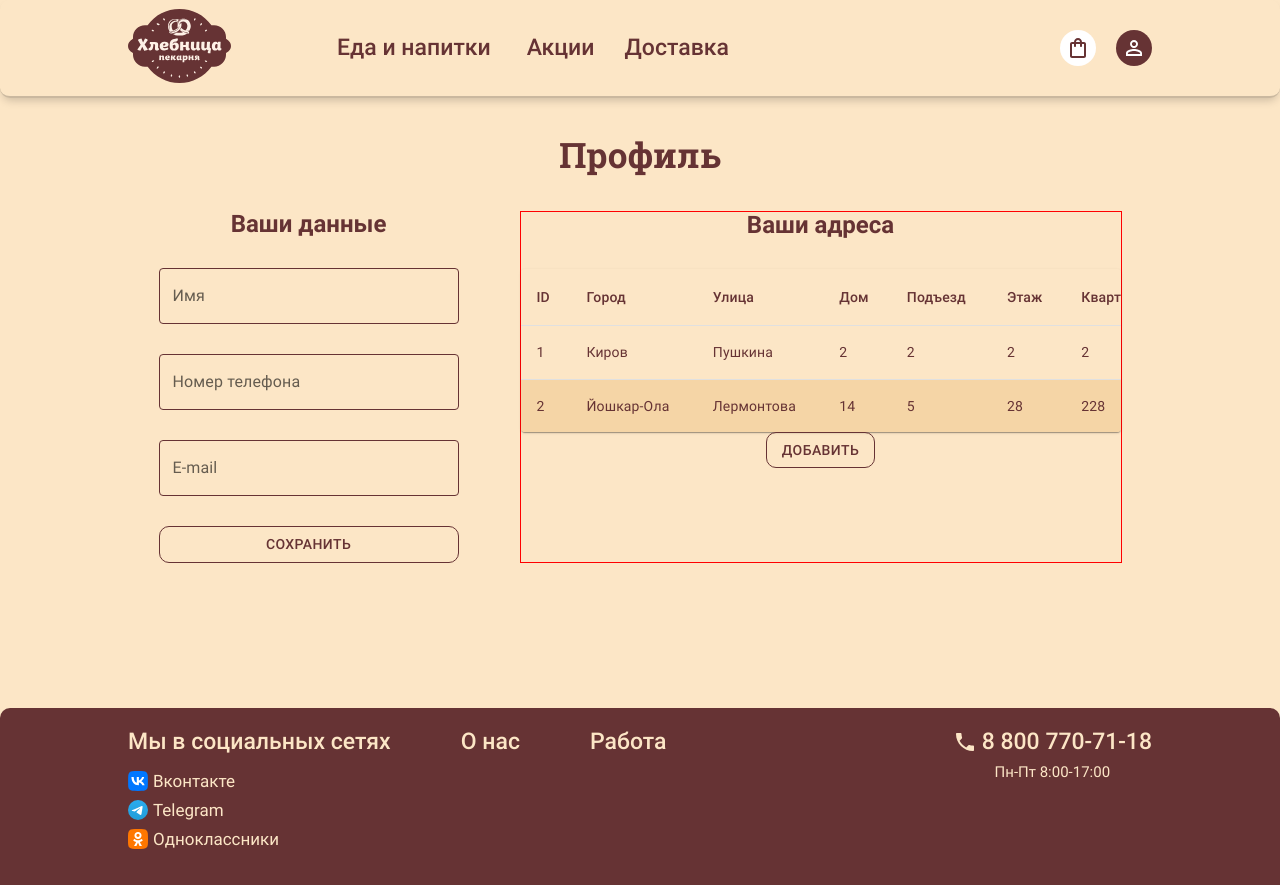
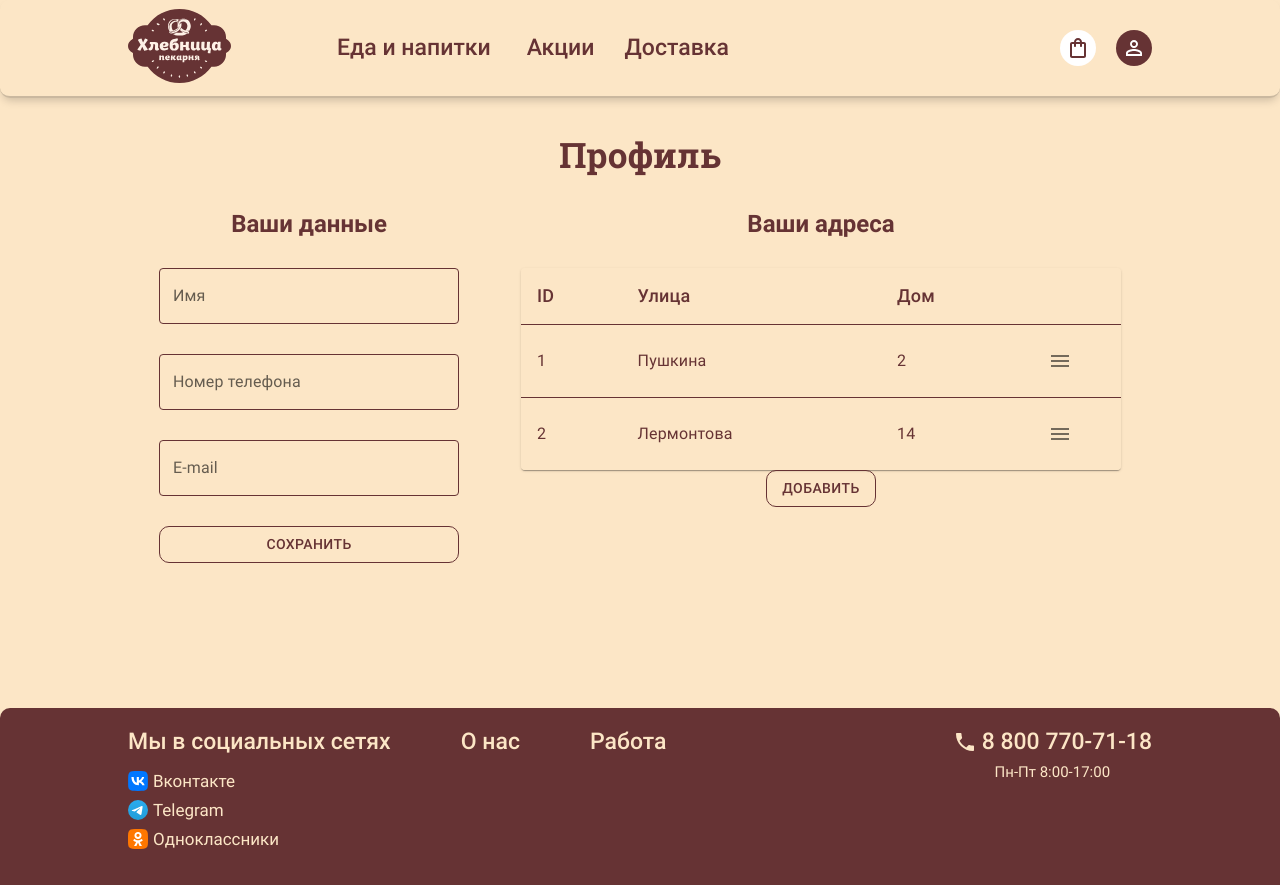
Before and after one commit to hvny/course_project_web, a React (Create React App) app in the folder online-store-frontend/: page /profile in a window 1280 px wide. Built offline with nearby package versions, Linux system fonts and the light colour scheme.

Commit message:
fix: table

```diff
--- a/online-store-frontend/src/components/DataTable/DataTable.css
+++ b/online-store-frontend/src/components/DataTable/DataTable.css
@@ -0,0 +1,3 @@
+.data-table {
+    /* border: 1px solid #663334; */
+}
--- a/online-store-frontend/src/components/DataTable/DataTable.jsx
+++ b/online-store-frontend/src/components/DataTable/DataTable.jsx
@@ -7,7 +7,9 @@ import TableContainer from '@mui/material/TableContainer';
 import TableHead from '@mui/material/TableHead';
 import TableRow from '@mui/material/TableRow';
 import Paper from '@mui/material/Paper';
+import IconButton from '@mui/material/IconButton';
 
+import MenuIcon from '@mui/icons-material/Menu';
 import { styled } from '@mui/material/styles';
 
 import { StyledEngineProvider } from '@mui/material/styles';
@@ -20,11 +22,11 @@ export default function DataTable({ data }) {
             headerName: 'ID',
             width: 20,
         },
-        {
+        /*{
             field: 'city',
             headerName: 'Город',
             width: 100,
-        },
+        },*/
         {
             field: 'street',
             headerName: 'Улица',
@@ -36,6 +38,11 @@ export default function DataTable({ data }) {
             width: 10,
         },
         {
+            field: 'info',
+            headerName: '',
+            width: 10,
+        },
+        /*{
             field: 'entry',
             headerName: 'Подъезд',
             width: 10,
@@ -49,7 +56,7 @@ export default function DataTable({ data }) {
             field: 'apartment',
             headerName: 'Квартира',
             width: 10,
-        },
+        },*/
     ];
 
     const rows = [
@@ -59,37 +66,35 @@ export default function DataTable({ data }) {
 
     const StyledTableCell = styled(TableCell)(({ theme }) => ({
         [`&.${tableCellClasses.head}`]: {
-          backgroundColor: "#FCE6C6",
-          color: "#663334",
+            backgroundColor: "#FCE6C6",
+            color: "#663334",
+            borderColor: "#663334",
+            fontSize: 18,
         },
         [`&.${tableCellClasses.body}`]: {
-          fontSize: 14,
-          backgroundColor: "#FCE6C6",
-          color: "#663334",
-
-
+            backgroundColor: "#FCE6C6",
+            color: "#663334",
+            borderColor: "#663334",
+            fontSize: 16,
         },
       }));
 
       const StyledTableRow = styled(TableRow)(({ theme }) => ({
-        '&:nth-of-type(odd)': {
-            borderColor: "#FCE6C6",
-        },
-        // hide last border
-        '&:last-child td, &:last-child th': {
-          border: 2,
-          borderColor: "#FCE6C6",
-          backgroundColor: "#f5d5a6",
-        },
+        // '&:nth-of-type(odd)': {
+        // },
+        // // hide last border
+        // '&:last-child td, &:last-child th': {
+
+        // },
       }));
 
 
     return (
         <StyledEngineProvider injectFirst>
             <TableContainer component={Paper}>
-                <Table sx={{ minWidth: 650 }} aria-label="simple table">
+                <Table sx={{ minWidth: 650 }} aria-label="simple table" className="data-table">
                     <TableHead>
-                        <TableRow>
+                        <TableRow className="data-table__row">
                             {
                                 columns.map((column) => (
                                     <StyledTableCell align="left">{column.headerName}</StyledTableCell>
@@ -102,15 +107,20 @@ export default function DataTable({ data }) {
                             <StyledTableRow
                                 key={row.id}
                                 sx={{ '&:last-child td, &:last-child th': { border: 0 } }}
+                                className="data-table__row"
                             >
                                 <StyledTableCell component="th" scope="row">{row.id}</StyledTableCell>
-                                <StyledTableCell align="left">{row.city}</StyledTableCell>
+                                {/* <StyledTableCell align="left">{row.city}</StyledTableCell> */}
                                 <StyledTableCell align="left">{row.street}</StyledTableCell>
                                 <StyledTableCell align="left">{row.house}</StyledTableCell>
-                                <StyledTableCell align="left">{row.entry}</StyledTableCell>
-                                <StyledTableCell align="left">{row.floor}</StyledTableCell>
-                                <StyledTableCell align="left">{row.apartment}</StyledTableCell>
-
+                                {/* <StyledTableCell align="left">{row.entry}</StyledTableCell> */}
+                                {/* <StyledTableCell align="left">{row.floor}</StyledTableCell> */}
+                                {/* <StyledTableCell align="left">{row.apartment}</StyledTableCell> */}
+                                <StyledTableCell align="left">
+                                    <IconButton aria-label="delete">
+                                        <MenuIcon />
+                                    </IconButton>
+                                </StyledTableCell>
                             </StyledTableRow>
                         ))}
                     </TableBody>
--- a/online-store-frontend/src/components/Profile/Profile.css
+++ b/online-store-frontend/src/components/Profile/Profile.css
@@ -59,7 +59,7 @@
 .profile__address-container {
     width: 600px;
     text-align: center;
-    border: 1px solid red;
+    /* border: 1px solid red; */
 }
 
 .profile__form_add-address {
```
